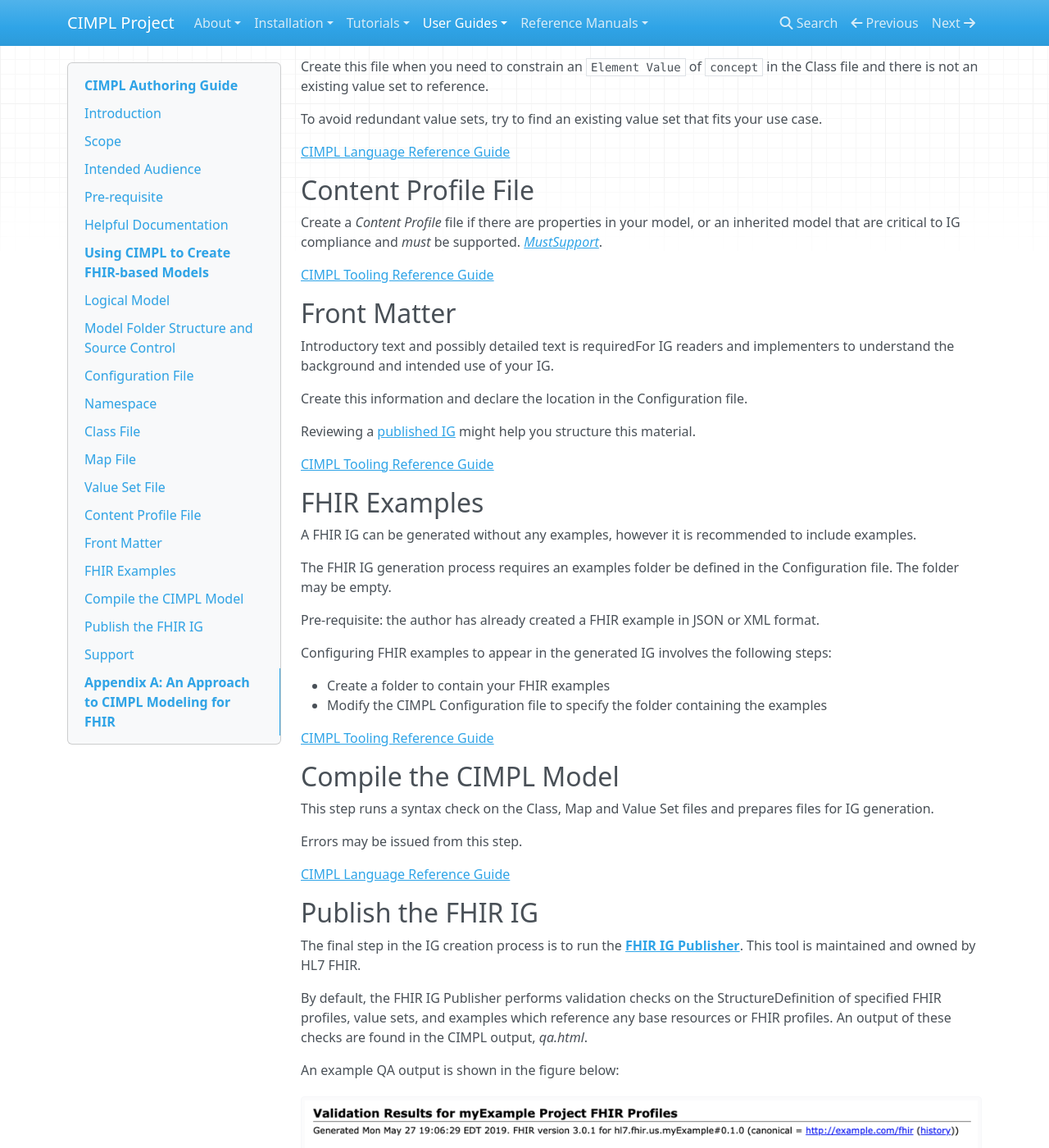
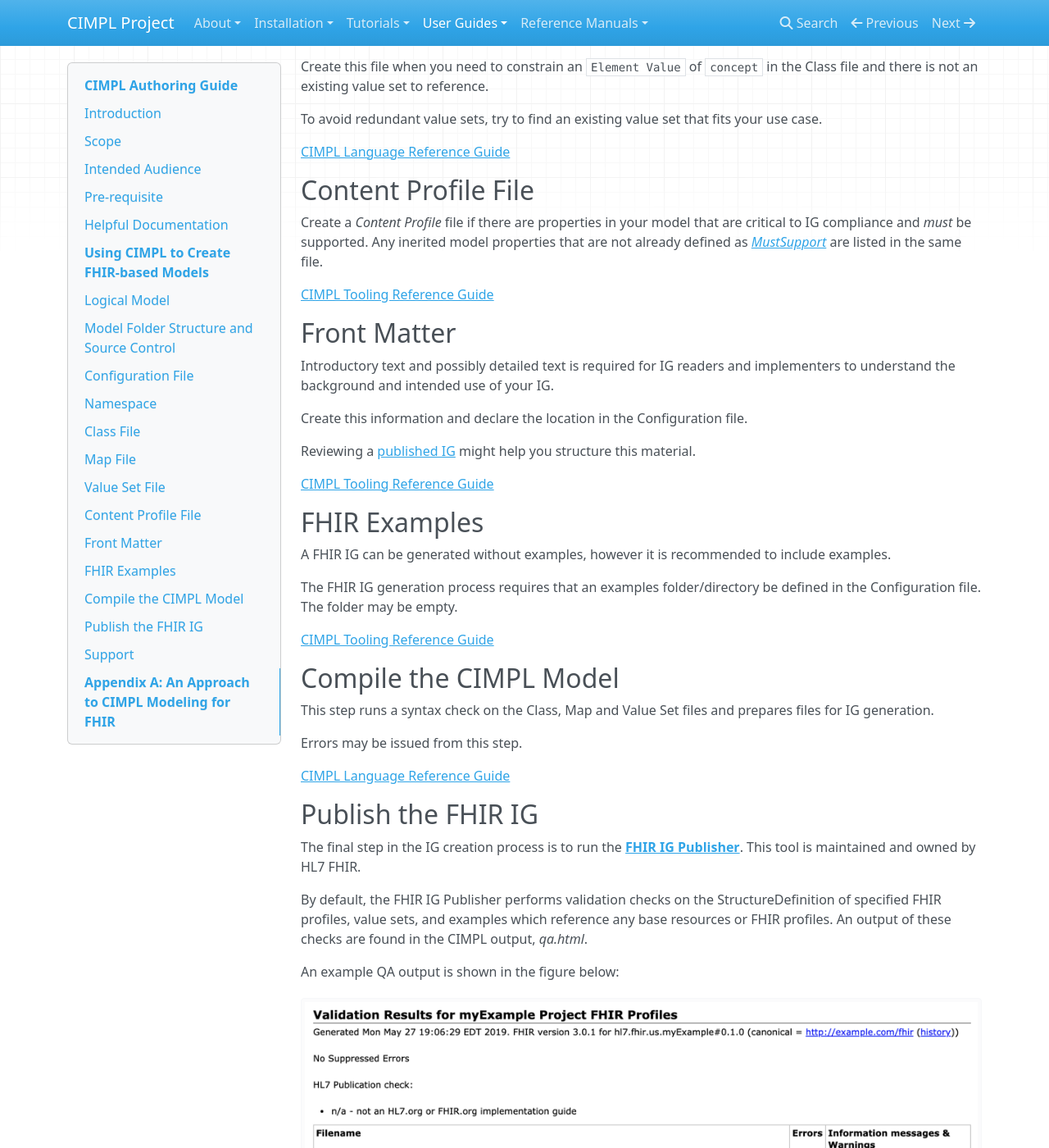
Before and after one commit to standardhealth/cimpl-doc, an MkDocs documentation site: the page built from docs/cimpl6Authoring.md, in a window 1280 px wide and 1400 px high, scrolled down 3966 px. Shown: the whole window at 82% size. Built offline with MkDocs 1.6.1, drawn with Linux system fonts in a browser that asks for light colours; nearby versions of some CDN libraries; some of the changed text lies outside the part shown.

Commit message:
Fixing links and punctuation

```diff
--- a/docs/cimpl6Authoring.md
+++ b/docs/cimpl6Authoring.md
@@ -37,6 +37,7 @@
 
 If you want to learn more about the commands and files referenced in this guide, refer to the [CIMPL Language Reference Guide](cimpl6LanguageReference.md) and [CIMPL Tooling Reference Guide](cimpl6LanguageReference.md).
 
+Links to these documents are provided throughout.
 
 
 # Using CIMPL to Create FHIR-based Models
@@ -72,16 +73,15 @@
 The user must however invest time to understand the OBF logical model. Also, OBF does not comprehensively support all FHIR resources, especially the new ones in R4 with a low maturity level.
 
 ## Logical Model
-As mentioned in the [CIMPL Language Reference Guide](cimpl6LanguageReference.md), you should start by understanding the model you want to document in CIMPL, and its relationship to either base FHIR resources and profiles, or to OBF.
+Start by understanding the model you want to document in CIMPL, and its relationship to either base FHIR resources and profiles, or to OBF.
 
-Review the information in [Appendix A](#Appendix-A) to get started.
+One approach is described in [Appendix A](#Appendix-A:-An-Approach-to-CIMPL-Modeling-for-FHIR).
 
-Each section below includes a link to the reference guide where you will find more information.
 
 ## Model Folder Structure and Source Control
 Create a folder/directory to contain all files you create for the model. All files should be governed by a source control system.
 
-[CIMPL In-Depth Tutorial](#cimpl6Tutorial_detail.md).
+[CIMPL In-Depth Tutorial](#cimpl6Tutorial_detail.md)
 
 ## Configuration File
 A configuration file sets parameters to drive IG creation.
@@ -123,12 +123,12 @@
 
 ## Content Profile File
 
-Create a *Content Profile* file if there are properties in your model, or an inherited model that are critical to IG compliance and _must_ be supported. [_MustSupport_](https://www.hl7.org/fhir/conformance-rules.html).
+Create a *Content Profile* file if there are properties in your model that are critical to IG compliance and _must_ be supported. Any inerited model properties that are not already defined as [_MustSupport_](https://www.hl7.org/fhir/conformance-rules.html) are listed in the same file.
 
 [CIMPL Tooling Reference Guide](cimpl6ToolingReference.md)
 
 ## Front Matter
-Introductory text and possibly detailed text is requiredFor IG readers and implementers to understand the background and intended use of your IG.
+Introductory text and possibly detailed text is required for IG readers and implementers to understand the background and intended use of your IG.
 
 Create this information and declare the location in the Configuration file.
 
@@ -138,16 +138,10 @@
 
 ## FHIR Examples
 
-A FHIR IG can be generated without any examples, however it is recommended to include examples.
+A FHIR IG can be generated without examples, however it is recommended to include examples.
 
-The FHIR IG generation process requires an examples folder be defined in the Configuration file. The folder may be empty.
+The FHIR IG generation process requires that an examples folder/directory be defined in the Configuration file. The folder may be empty.
 
-Pre-requisite: the author has already created a FHIR example in JSON or XML format.
-
-Configuring FHIR examples to appear in the generated IG involves the following steps:
-
-* Create a folder to contain your FHIR examples
-* Modify the CIMPL Configuration file to specify the folder containing the examples
 
 [CIMPL Tooling Reference Guide](cimpl6ToolingReference.md)
 
@@ -184,8 +178,5 @@
 
 * Define the use cases behind the creation of a model.
 * Create a high-level conceptual model which addresses your defined use case and can be easily understood by both technical and clinical communities.
-* Create a data dictionary listing the data elements, cardinality, and potential value sets involved if the data type is a coded element. This provides a convenient summary for implmenters presented in a way that can be understood by non-technical subject matter experts involved in defining the use cases more than the model's design and implementation.
-* Create the logical model in CIMPL which aligns with the high-level conceptual model and data elements noted in the previous steps.
-* Create [FHIR mappings](#Mapping-to-FHIR) from the logical model to its equivalent FHIR resource and attributes, noting which elements you've defined in your logical model will be extensions.
-* Generate the FHIR Implementation Guide.
-* Create FHIR examples for each of the key profiles which define your IG and configure them within the CIMPL authoring environment so that they are validated by the FHIR IG Publisher.
+* Create a data dictionary listing the data elements, cardinality, and potential value sets involved if the data type is a coded element. This provides a convenient summary for implmenters presented in a way that can be understood by non-technical subject matter experts involved in defining the use cases.
+* Start documenting your model with [CIMPL](#Model-Folder-Structure-and-Source-Control).
```
